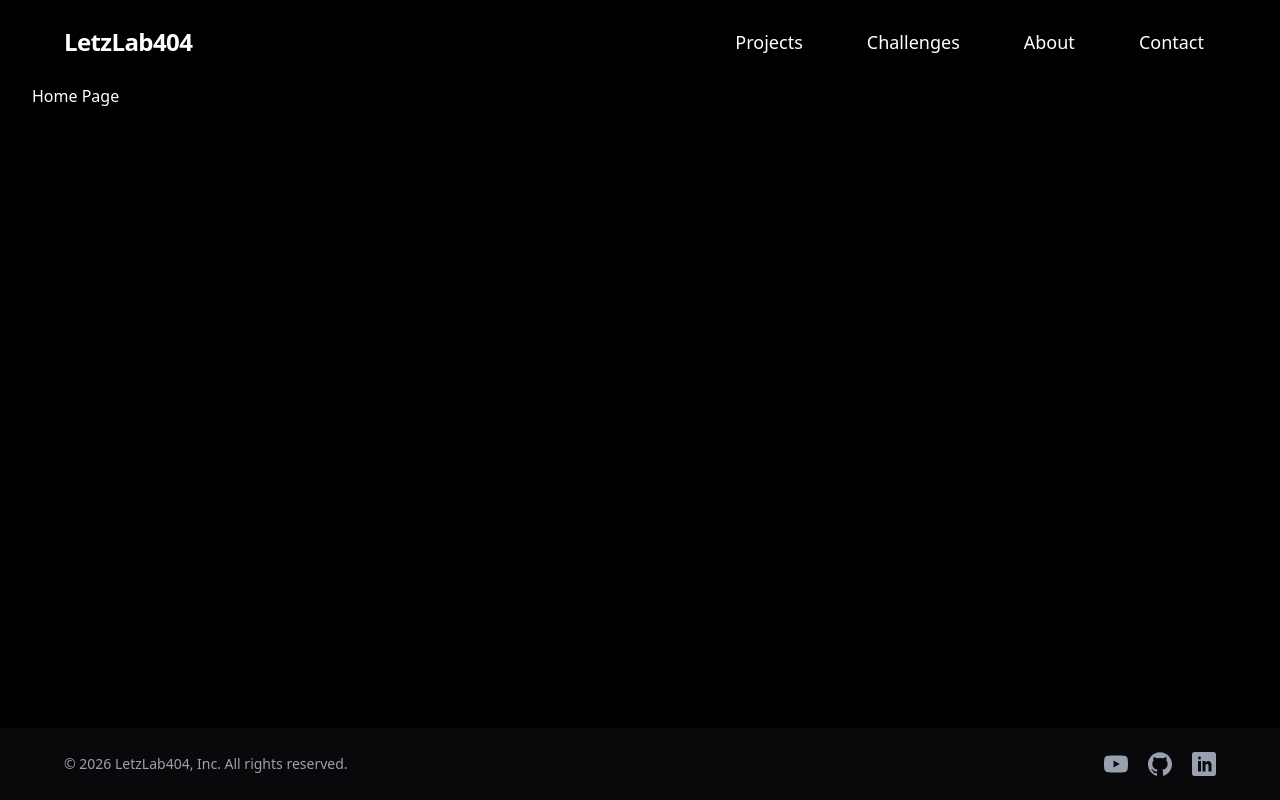
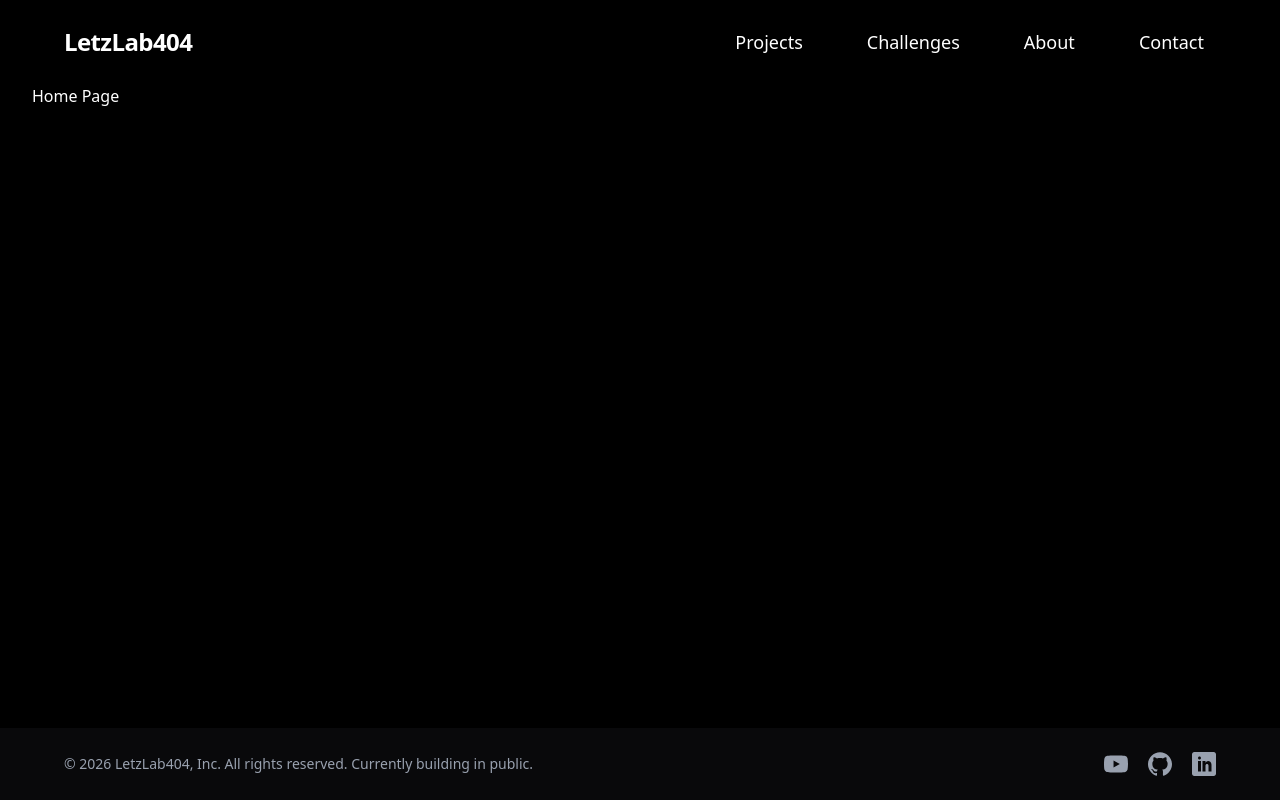
Before and after one commit to LeticiaRDomingues/portfolio-hacking, a Next.js app: page / in a window 1280 px wide. Built offline with nearby package versions, Linux system fonts and the light colour scheme.

Commit message:
feat: add build-in-public notice to footer

```diff
--- a/components/Footer.tsx
+++ b/components/Footer.tsx
@@ -7,7 +7,7 @@ export default function Footer() {
     return (
         <footer className='bg-zinc-950'>
             <div className='mx-auto flex items-center justify-between px-16 py-6 text-gray-400'>
-                <div className='text-sm'>© 2026 LetzLab404, Inc. All rights reserved.</div>
+                <div className='text-sm'>© 2026 LetzLab404, Inc. All rights reserved. Currently building in public.</div>
                 <div className='flex items-center gap-5 text-2xl'>
                     <Footlink href="https://www.youtube.com/@letzlab404" ariaLabel={"YouTube"} label={<SiYoutube />} />
                     <Footlink href="https://github.com/LeticiaRDomingues" ariaLabel={"GitHub"} label={<SiGithub />} />
```
